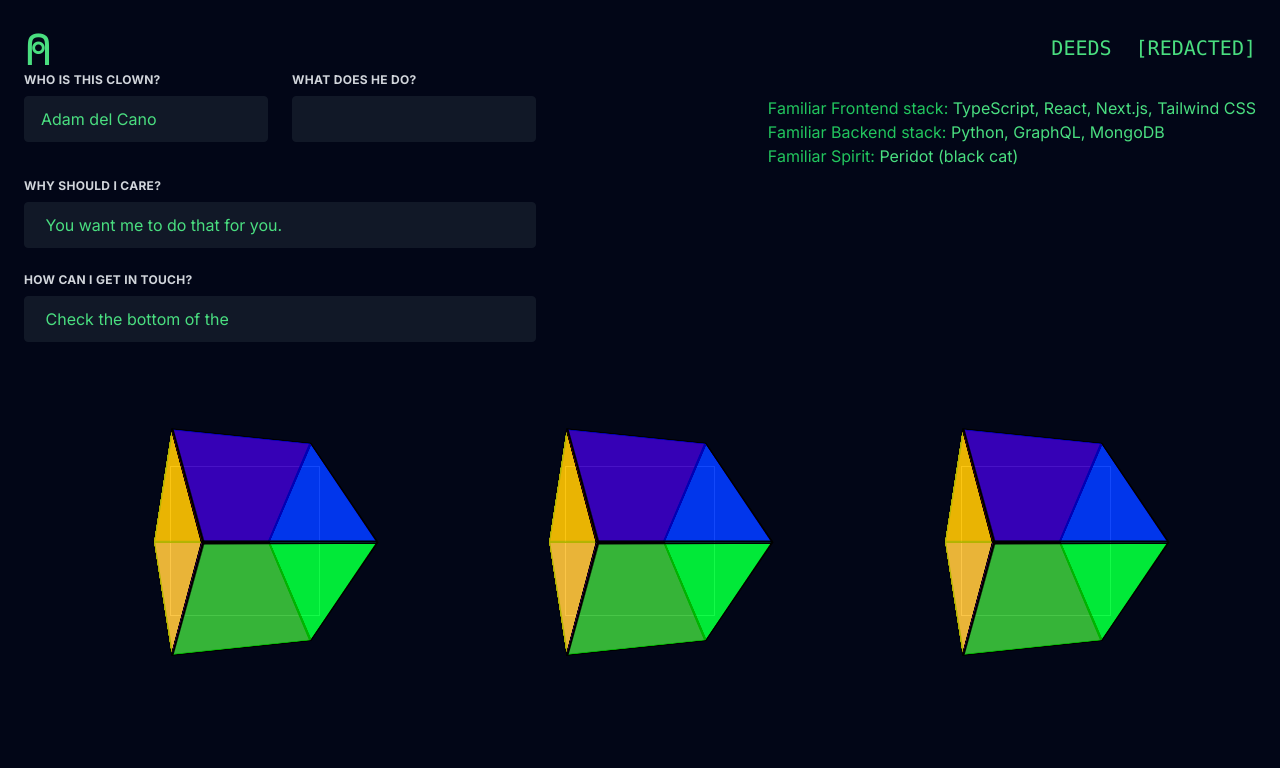
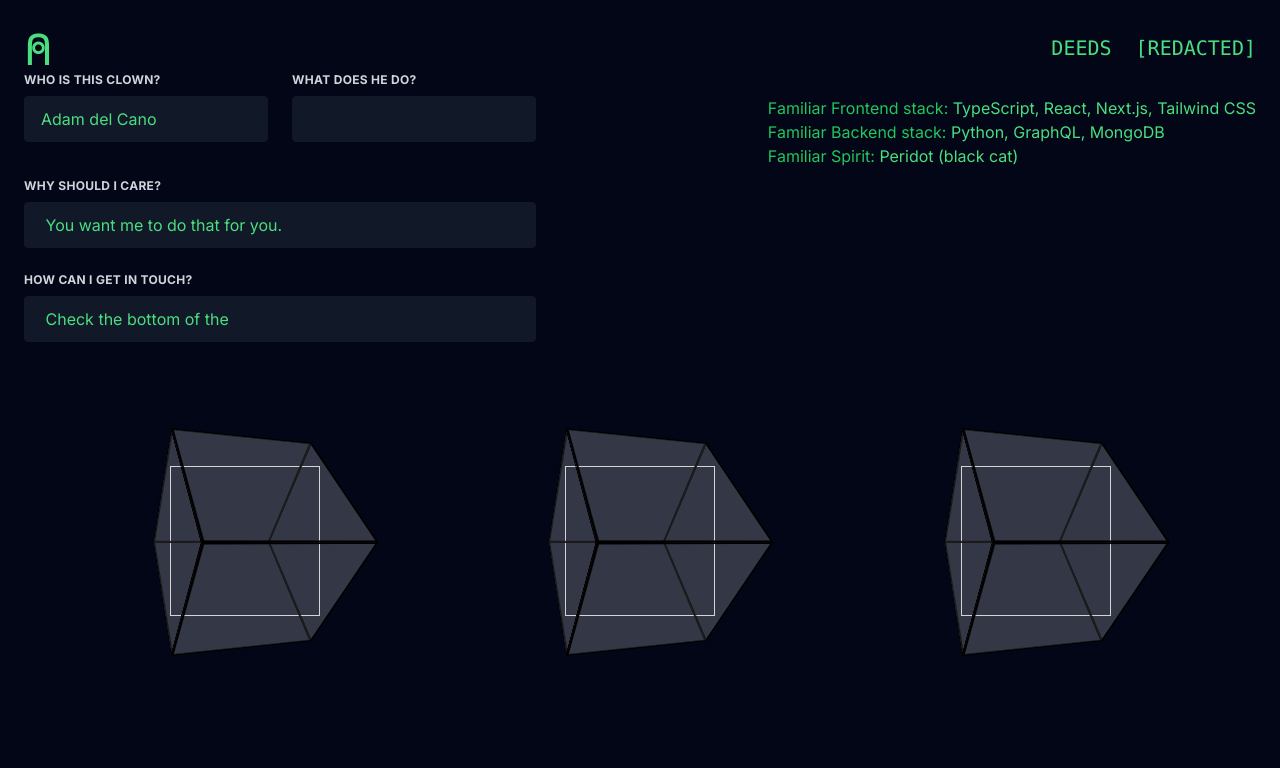
Before and after one commit to adamdelcano/adamdelcano.github.io, a Next.js app: page / in a window 1280 px wide. Shown: the top 768 px of the page. Built offline with nearby package versions, Linux system fonts and the light colour scheme.

Commit message:
Recolor cubes

```diff
--- a/src/app/globals.css
+++ b/src/app/globals.css
@@ -76,14 +76,8 @@ body {
   font-weight: bold;
   color: white;
   text-align: center;
+  background-color: rgba(255, 255, 255, 0.1);
 }
-
-.cube__face--front  { background: hsla(  0, 100%, 50%, 0.7); }
-.cube__face--right  { background: hsla( 60, 100%, 50%, 0.7); }
-.cube__face--back   { background: hsla(120, 100%, 50%, 0.7); }
-.cube__face--left   { background: hsla(180, 100%, 50%, 0.7); }
-.cube__face--top    { background: hsla(240, 100%, 50%, 0.7); }
-.cube__face--bottom { background: hsla(300, 100%, 50%, 0.7); }
 
 .cube__face--front  { transform: rotateX(45deg) rotateY(  0deg) translateZ(75px); }
 .cube__face--right  { transform: rotateX(45deg) rotateY( 90deg) translateZ(75px); }
```
